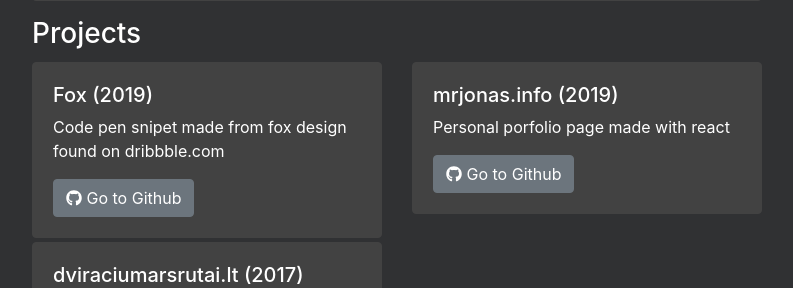
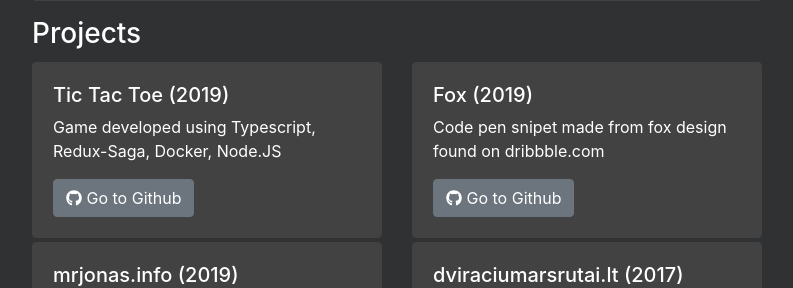
Before and after one commit to MrJonas/mrjonas-info, a React (Create React App) app: page / in a window 1280 px wide. Shown: the part 966-1254 px from the top of the page, without its empty margins (243-1036 px from the left). Built offline with nearby package versions, Linux system fonts and the light colour scheme.

Commit message:
tets updated

```diff
--- a/src/texts.js
+++ b/src/texts.js
@@ -27,6 +27,12 @@ export const texts = {
         button: 'Go to Github',
         items: [
             {
+                name: 'Tic Tac Toe (2019)',
+                link_url: 'https://github.com/MrJonas/tic-tac-toe-fe/blob/master/README.md',
+                description: 'Game developed using Typescript, Redux-Saga, Docker, Node.JS',
+                github_url: 'https://github.com/MrJonas/tic-tac-toe-fe/blob/master/README.md'
+            },
+            {
                 name: 'Fox (2019)',
                 link_url: 'https://codepen.io/mr-jonas/pen/NWWjWmB',
                 description: 'Code pen snipet made from fox design found on dribbble.com',
```
